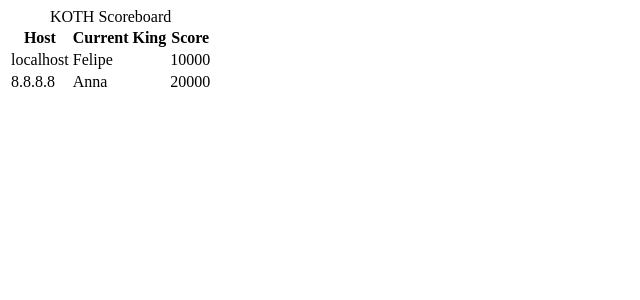
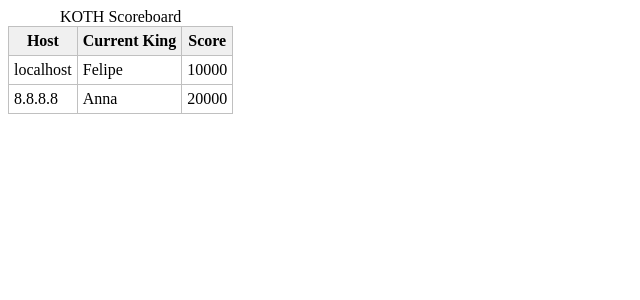
Before and after one commit to Drakiat/Blue-Team-Scripts, a Flask app: page / in a window 1280 px wide. Shown: the top 300 px of the page, without its empty margins (0-640 px from the left). Run offline with Flask 2, Linux system fonts and the light colour scheme.

Commit message:
HTML style

```diff
--- a/Koth Scoreboard/templates/index.html
+++ b/Koth Scoreboard/templates/index.html
@@ -1,3 +1,4 @@
+
 <!DOCTYPE html>
 <html lang="en">
   <head>
@@ -6,7 +7,22 @@
     <meta http-equiv="X-UA-Compatible" content="ie=edge">
   </head>
   <body>
-
+    <style>
+    	.demo {
+    		border:1px solid #C0C0C0;
+    		border-collapse:collapse;
+    		padding:5px;
+    	}
+    	.demo th {
+    		border:1px solid #C0C0C0;
+    		padding:5px;
+    		background:#F0F0F0;
+    	}
+    	.demo td {
+    		border:1px solid #C0C0C0;
+    		padding:5px;
+    	}
+    </style>
 <table class="demo">
 	<caption>KOTH Scoreboard</caption>
 	<thead>
```
